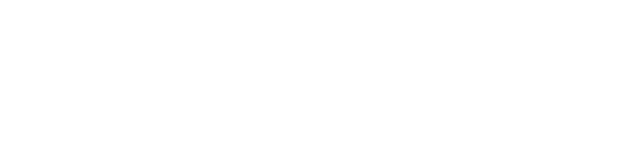
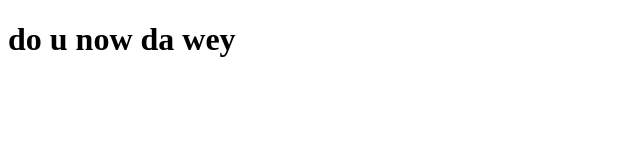
Before and after one commit to Daniil542/lol, a plain HTML site: page index.html in a window 1280 px wide. Shown: the whole page, without its empty margins (0-640 px from the left). Drawn offline with Linux system fonts and the light colour scheme.

Commit message:
Update index.html

```diff
--- a/index.html
+++ b/index.html
@@ -2,9 +2,9 @@
 <html>
   <head>
     <meta charset="utf-8">
-    <title></title>
+    <title>HomePage</title>
   </head>
   <body>
-    <title>Home</title>
+    <h1>do u now da wey</h1>
   </body>
 </html>
```
